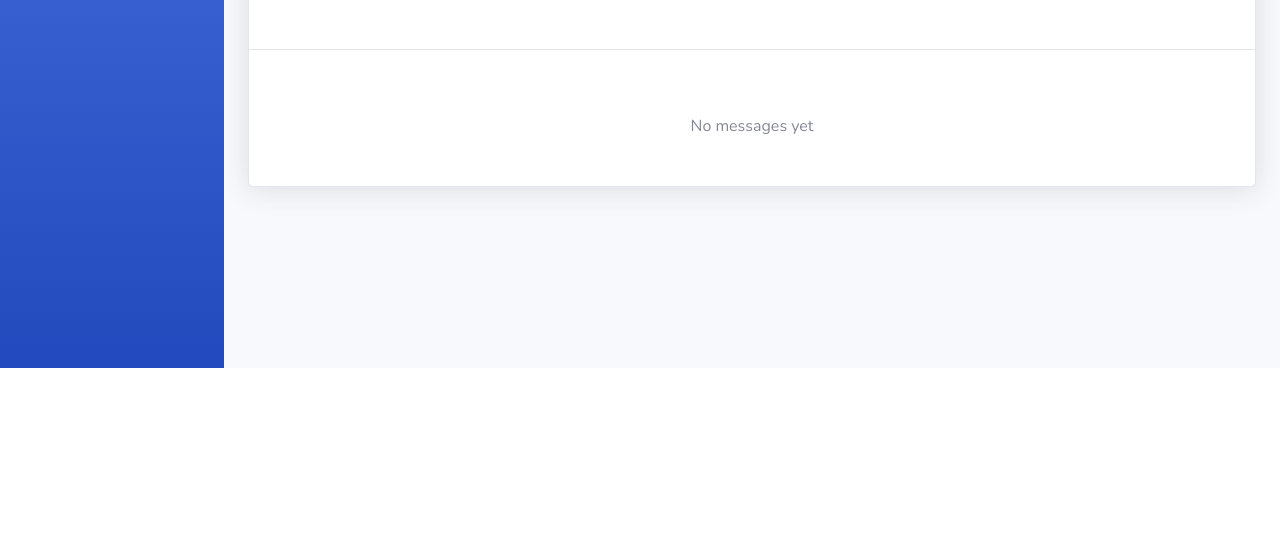
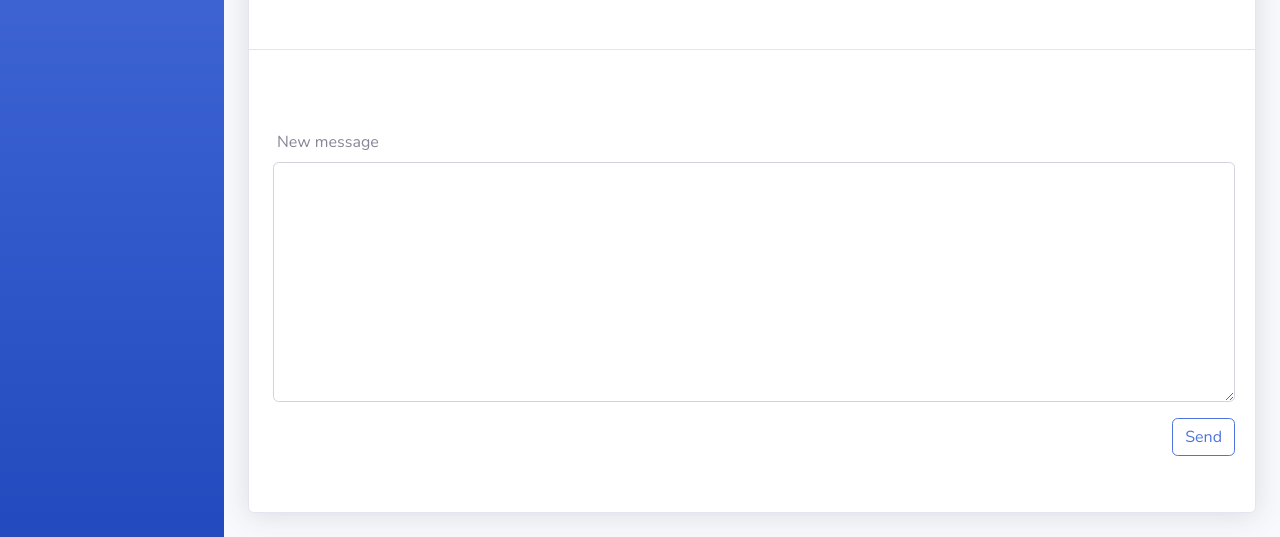
Before and after one commit to viktor-radchenko/crm-dashboard, a Django app: template app_crm/templates/dashboard/admin/chat/messages.html in a window 1280 px wide. Shown: the part 432-969 px from the top of the page. Before the commit the page ends 800 px from the top, so only its background shows below. Run offline with Django 3.2, Linux system fonts and the light colour scheme; the template is opened without the code that fills it, so the values that code supplies are empty; some libraries are stand-ins or nearby versions.

Commit message:
Minor fixes for UI and registering flow

```diff
--- a/app_crm/models.py
+++ b/app_crm/models.py
@@ -1005,7 +1005,6 @@ class manageUser:
                     ).first()
                     if client_user:
                         if client_user.is_client and not client_user.is_registered:
-                            # do some shit
                             client_user.first_name = request.POST["first-name"]
                             client_user.last_name = request.POST["last-name"]
                             client_user.set_password(request.POST["password"])
@@ -1019,6 +1018,7 @@ class manageUser:
                             last_name=request.POST["last-name"],
                             email=request.POST["email"],
                             password=request.POST["password"],
+                            is_staff=True,
                         )
                         auth.login(request, user)
                         return True
--- a/app_crm/templates/dashboard/admin/chat/messages.html
+++ b/app_crm/templates/dashboard/admin/chat/messages.html
@@ -41,13 +41,6 @@
 
   <hr class="sidebar-divider">
 
-  {% if messages|length == 0 %}
-  <div class="container mt-5 mb-5">
-    <div class="d-flex justify-content-center row">
-      No messages yet
-    </div>
-  </div>
-  {% else %}
   <div class="container mt-5 mb-5">
     <div class="d-flex justify-content-center row">
         {% for msg in messages %}
@@ -145,8 +138,7 @@
     </div>
   </div>
 </div>
-{% endif %}
-</div>
+
 {% endblock %}
 {% block extra_script %}
 {% load static %}
```
